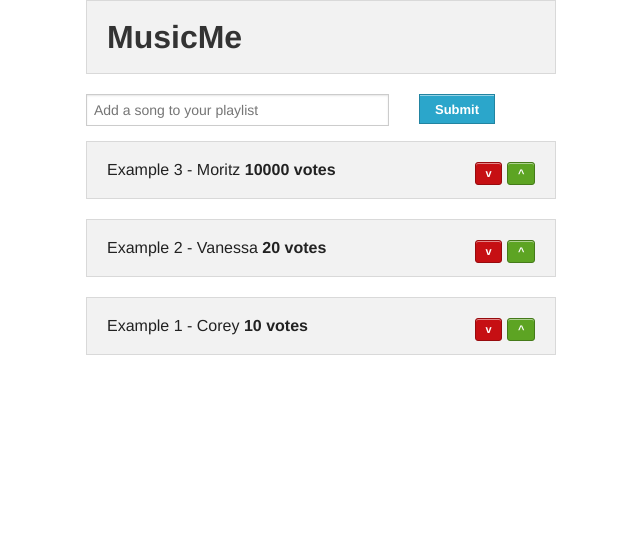
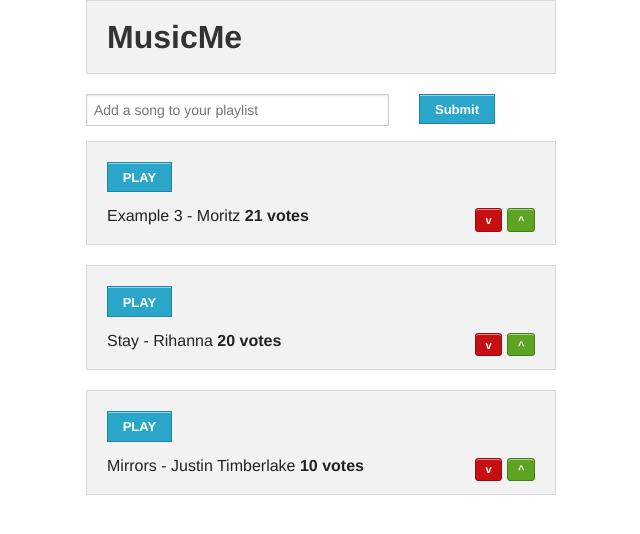
Before and after one commit to vfang/MusicMe, a Django app: page / in a window 1280 px wide. Shown: the top 534 px of the page, without its empty margins (69-709 px from the left). Run offline with Django 3.2, Linux system fonts and the light colour scheme; parts of the project's set-up code (start-up, migrations or seed data) failed here and were passed over; some libraries are stand-ins or nearby versions.

Commit message:
implemented music playing, very buggy atm
NOT READY FOR DEPLOYMENT

```diff
--- a/playlist/static/playlist/js/musicme.js
+++ b/playlist/static/playlist/js/musicme.js
@@ -3,9 +3,14 @@ function createUpvoteBtn(ele) {
 }
 
 function createPlaylistElement(ele){
-	var html = "<div class='panel'>" + ele.songtitle + " - " + ele.artist + " " + "<b>" + ele.votecount + " votes</b>" + createUpvoteBtn(ele)+ createDownBtn(ele) + "</div>";
+	var html = "<div class='panel songpanel'>" + createPlayBtn(ele) + ele.songtitle + " - " + ele.artist + " " + "<b>" + ele.votecount + " votes</b>" + createUpvoteBtn(ele)+ createDownBtn(ele) + "</div>";
 
 	return html;
+}
+
+function createPlayBtn(ele) {
+	var html = "<div class='playbuttonContainer'><button class='small button' id=play_" + ele.songid + ">PLAY</button></div>";
+	return html
 }
 
 function clearList() {
@@ -16,6 +21,41 @@ function createDownBtn(ele){
 	return "<div class='downvotebuttonContainer'><button class='tiny button alert radius downvotebutton' id=down_" + ele.songid + ">v</button></div>";
 }
 
+(function( musicPlayer, $, undefined){
+	musicPlayer.createTrackObject = function(track_ele) {
+		var track = window.tomahkAPI.Track(track_ele.songtitle,track_ele.artist, {
+    		width:300,
+    		height:300,
+    		disabledResolvers: [
+    			"tomahawk"
+        		// options: "SoundCloud", "Officialfm", "Lastfm", "Jamendo", "Youtube", "Rdio", "SpotifyMetadata", "Deezer", "Exfm"
+    		],
+    		handlers: {
+		        onloaded: function() {
+		            console.log(track.connection+":\n  api loaded");
+		        },
+		        onended: function() {
+		            console.log(track.connection+":\n  Song ended: "+track.artist+" - "+track.title);
+		        },
+		        onplayable: function() {
+		            console.log(track.connection+":\n  playable");
+		        },
+		        onresolved: function(resolver, result) {
+		            console.log(track.connection+":\n  Track found: "+resolver+" - "+ result.track + " by "+result.artist);
+		        },
+		        ontimeupdate: function(timeupdate) {
+		            var currentTime = timeupdate.currentTime;
+		            var duration = timeupdate.duration;
+		            currentTime = parseInt(currentTime);
+		            duration = parseInt(duration);
+
+		            console.log(track.connection+":\n  Time update: "+currentTime + " "+duration);
+		        }
+    		}
+		});
+		return track
+	}
+}( window.musicPlayer = window.musicPlayer || {}, jQuery ));
 
 /* Proper coding practice: http://enterprisejquery.com/2010/10/how-good-c-habits-can-encourage-bad-javascript-habits-part-1/ */
 //Self-Executing Anonymous Func: Part 2 (Public & Private)
--- a/playlist/templates/playlist/index.html
+++ b/playlist/templates/playlist/index.html
@@ -24,7 +24,7 @@
     $(document).ready(function(){
 
     //var SONG_LIST_temp = [];
-
+      console.log("ready")
       {% if song_list %}
         {% autoescape off %}
           handleList.SONG_LIST = {{song_list}};
@@ -35,6 +35,18 @@
         console.log("Error: could not load song list.");
       {% endif %}
       //handleList(SONG_LIST);
+      console.log("OK")
+      var TRACKS = []
+      for (var i in handleList.SONG_LIST) {
+          var curSongEle = handleList.SONG_LIST[i];
+          console.log(i)
+          console.log(curSongEle)
+          $("#play_"+curSongEle.songid).click(function() {
+              TRACKS.push(musicPlayer.createTrackObject(curSongEle))
+              $("#playlist_video_area").empty().append(TRACKS[i].render());
+              TRACKS[i].play();
+          })
+      }
 
   })
   </script>
@@ -91,6 +103,7 @@
     <!-- Main Feed -->
     <!-- This has been source ordered to come first in the markup (and on small devices) but to be to the right of the nav on larger screens -->
     <div id="playlistarea" class="large-6 columns end">
+      <div id="playlist_video_area"></div>
       <div class="row">
         <div class="large-8 columns">
           <input id="songsearch" type="text" placeholder="Add a song to your playlist" />
--- a/playlist/views.py
+++ b/playlist/views.py
@@ -9,9 +9,9 @@ import json
 def index(request):
 
 	# should get this from db, obviously
-	SONGS = [SongContainer("Example 1","Corey",10),
-			 SongContainer("Example 2","Vanessa",20),
-			 SongContainer("Example 3","Moritz",10000)]
+	SONGS = [SongContainer("Mirrors","Justin Timberlake",10),
+			 SongContainer("Stay","Rihanna",20),
+			 SongContainer("Example 3","Moritz",21)]
 	currentSongList = make_song_json_list(SONGS)
 	context = Context({'song_list': currentSongList})
 	template = loader.get_template('playlist/index.html')
```
